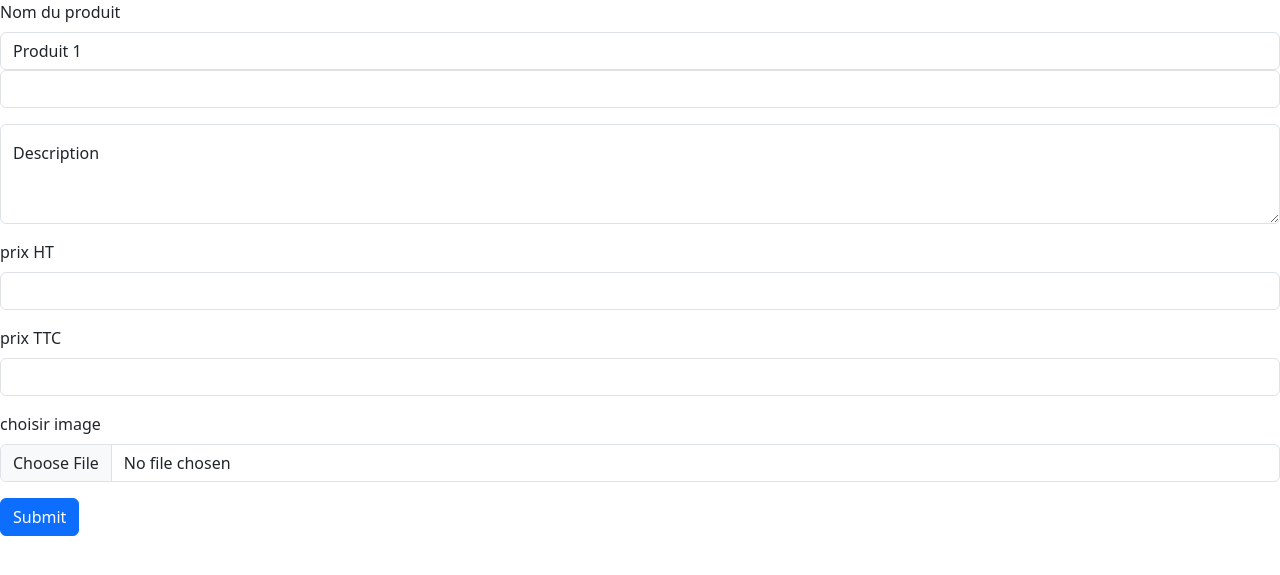
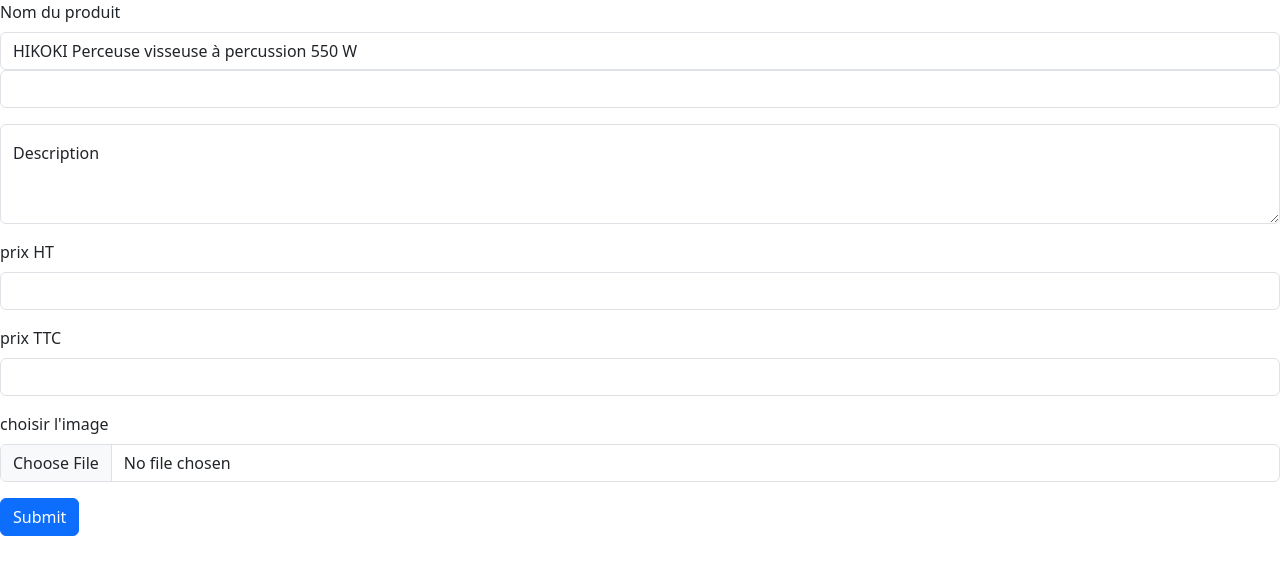
Before and after one commit to FannyieB/TP2_PHP, a PHP site: page /addProduct.php in a window 1280 px wide. Shown: the part 59-634 px from the top of the page. Run offline with PHP 8.4, Linux system fonts and the light colour scheme.

Commit message:
commit12

```diff
--- a/Views/header.php
+++ b/Views/header.php
@@ -13,6 +13,7 @@ require_once('controller/connect.php');
 	<link rel="stylesheet" href="css/main.css">
 	<script src="https://cdn.jsdelivr.net/npm/@popperjs/core@2.11.8/dist/umd/popper.min.js" integrity="sha384-I7E8VVD/ismYTF4hNIPjVp/Zjvgyol6VFvRkX/vR+Vc4jQkC+hVqc2pM8ODewa9r" crossorigin="anonymous"></script>
 	<script src="https://cdn.jsdelivr.net/npm/bootstrap@5.3.2/dist/js/bootstrap.min.js" integrity="sha384-BBtl+eGJRgqQAUMxJ7pMwbEyER4l1g+O15P+16Ep7Q9Q+zqX6gSbd85u4mG4QzX+" crossorigin="anonymous"></script>
+	<script src="script.js" defer></script>
 
 </head>
 <body>
--- a/addProduct.php
+++ b/addProduct.php
@@ -10,16 +10,17 @@ require_once ('Views/header.php');
         <label for="exampleInputEmail1" class="form-label">Nom du produit</label>
         <!-- Ajout liste déroulante d'articles -->
             <select class="form-control" id="product" name="product">
-                <option value="produit1">Produit 1</option>
-                <option value="produit2">Produit 2</option>
-                <option value="produit3">Produit 3</option>
-                <option value="produit4">Produit 4</option>
-                <option value="produit5">Produit 5</option>
-                <option value="produit6">Produit 6</option>
-                <option value="produit7">Produit 7</option>
+                <option value="produit1">HIKOKI Perceuse visseuse à percussion 550 W</option>
+                <option value="produit2">DEWALT Perceuse visseuse 18V 5Ah</option>
+                <option value="produit3">HIKOKI Perceuse Visseuse 18V 5.0 Ah 55 Nm</option>
+                <option value="produit4">BOSCH Perceuse visseuse 12 V-GSR12V-15 housse</option>
+                <option value="produit5">BOSCH Perceuse visseuse 18V 2x4Ah GSR18V-55</option>
+                <option value="produit6">HIKOKI Perceuse à percussion 600W-DV16SSWAZ</option>
+                <option value="produit7">DEWALT Perceuse visseuse 18V 1 x 5Ah</option>
+                <option value="produit8">METABO Perceuse-visseuse 12V 2Ah PowerMaxx</option>
+                <option value="produit9">METABO Perceuse visseuse 18V 4.0Ah BS18L</option>
              </select>
         <input type="text" class="form-control" id="exampleInputEmail1" aria-describedby="emailHelp" name="name">
-
     </div>
     <div class="mb-3">
         <div class="form-floating">
@@ -36,7 +37,7 @@ require_once ('Views/header.php');
         <input type="number" class="form-control" id="exampleInputEmail1" aria-describedby="emailHelp" name="price_TTC">
     </div>
     <div class="mb-3">
-        <label for="exampleInputEmail1" class="form-label">choisir image</label>
+        <label for="exampleInputEmail1" class="form-label">choisir l'image</label>
         <input type="file" class="form-control" id="exampleInputEmail1" aria-describedby="emailHelp" name="image_path">
     </div>
     <button type="submit" class="btn btn-primary">Submit</button>
--- /dev/null
+++ b/img/script.js
@@ -0,0 +1,19 @@
+/*
+    Sélectionne la liste déroulante
+    Écoute l'événement dans la liste déroulante
+*/
+const productDropdown = document.getElementById('product');
+
+productDropdown.addEventListener('change', function() {
+    // Récupére la valeur sélectionnée (nom du produit)
+    const selectedProduct = this.value;
+
+    //Récupère la description et l'image en fonction du produit
+    const productInfo = getProductInfo(selectedProduct);
+
+    // Mets à jour la description
+    document.getElementById('description').value = productInfo.description;
+
+    // Mets à jour l'image
+    document.getElementById('productImage').src = productInfo.image_path;
+});
```
Also changed, not shown: controller/addProductController.php (+37 -0 lines), img/new-img/bosch-perceuse-visseuse-12-v-gsr12v-15-housse-060186810f (1).jpg (added), img/new-img/bosch-perceuse-visseuse-18v-2x4ah-gsr18v-55-06019h5200.jpg (added), img/new-img/dewalt-perceuse-visseuse-18v-1-x-5ah-dcd791p1.webp (added), img/new-img/dewalt-perceuse-visseuse-18v-5ah-dcd791p2.jpg (added), img/new-img/hikoki-perceuse-a-percussion-600w-dv16sswaz.jpg (added), img/new-img/hikoki-perceuse-visseuse-18v-50-ah-compact-55-nm-ds18ddwpz.webp (added), img/new-img/hikoki-perceuse-visseuse-a-percussion-550-w-fdv16vb2u3z.jpg (added), img/new-img/metabo-perceuse-visseuse-12v-2ah-powermaxx-bs-basic-600984500.webp (added), img/new-img/metabo-perceuse-visseuse-18v-40ah-bs18l-bl-602321000.webp (added).
